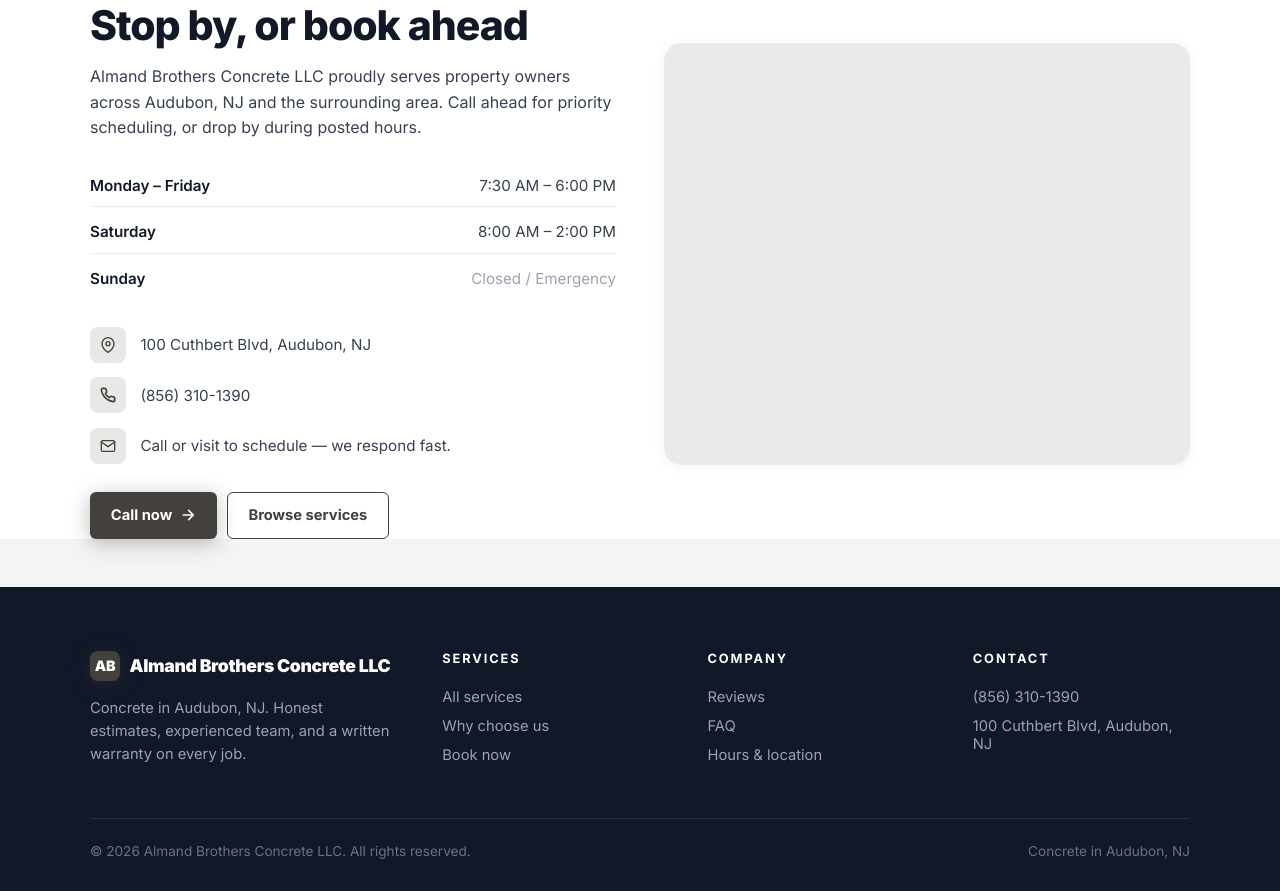
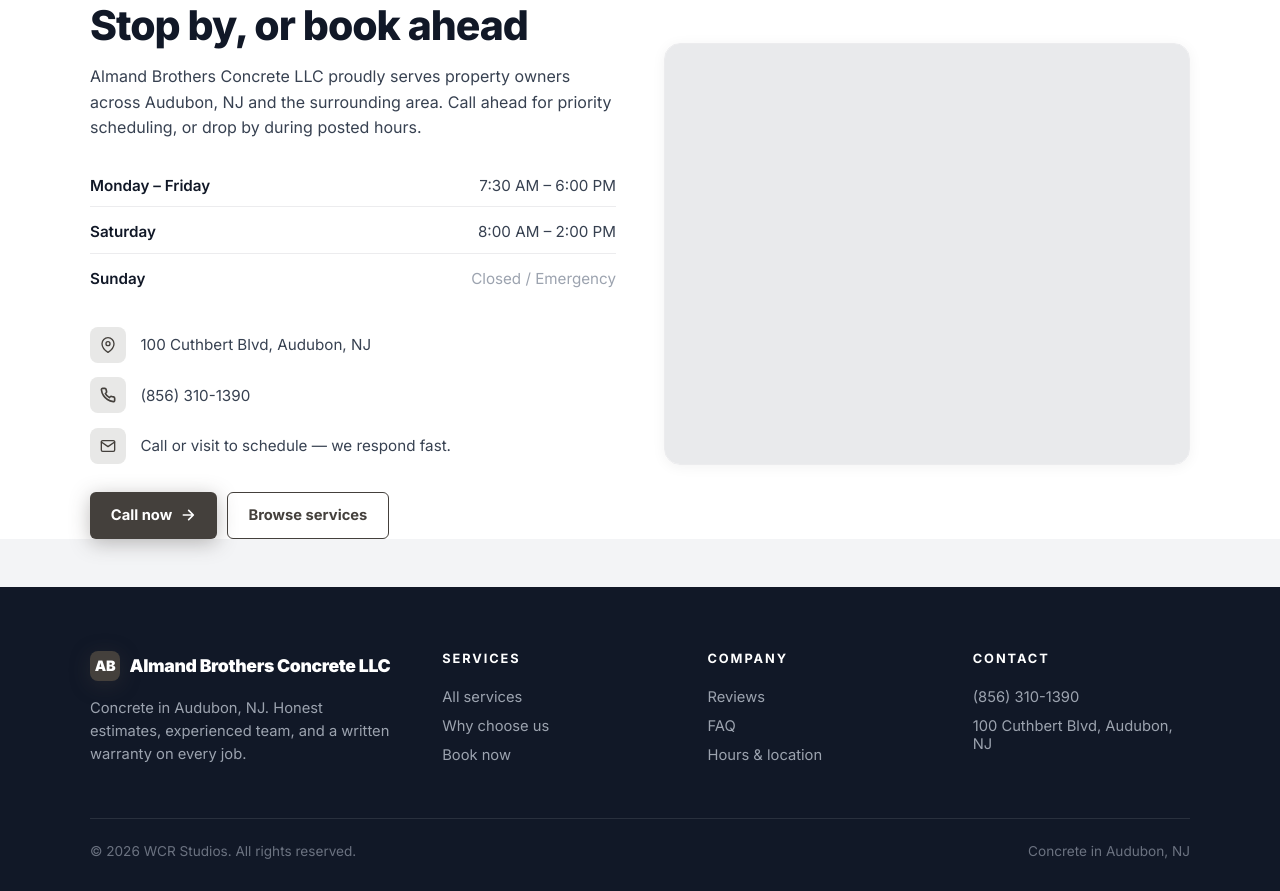
Before and after one commit to Wrenbjor/trades--almand-brothers-concrete-llc, a plain HTML site: page index.html in a window 1280 px wide. Shown: the part 4647-5538 px from the top of the page. Drawn offline with nearby package versions, Linux system fonts and the light colour scheme; no server answers.

Commit message:
Update site

```diff
--- a/index.html
+++ b/index.html
@@ -605,7 +605,7 @@ footer{background:#111827;color:#cbd5d1;padding:4rem 2rem 2rem}
     </div>
   </div>
   <div class="foot-bottom">
-    <div>&copy; 2026 Almand Brothers Concrete LLC. All rights reserved.</div>
+    <div>&copy; 2026 WCR Studios. All rights reserved.</div>
     <div>Concrete in Audubon, NJ</div>
   </div>
 </footer>
```
